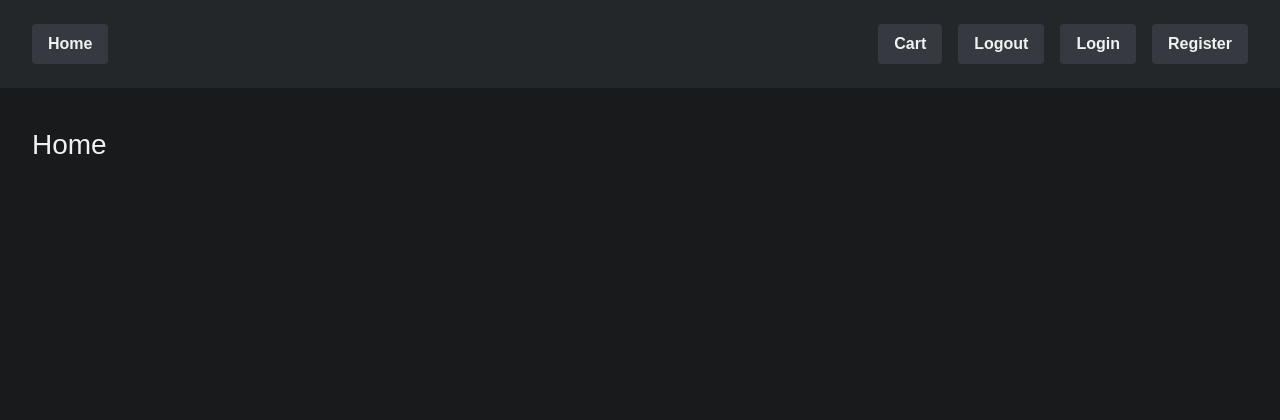
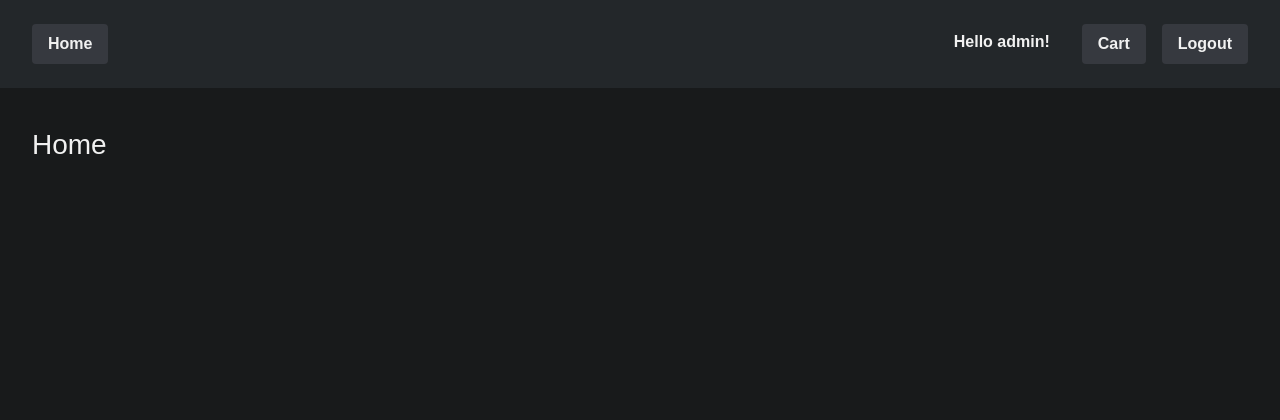
Before and after one commit to Grellou/LiteWebApp, a Flask app: page / in a window 1280 px wide. Shown: the top 420 px of the page. Run offline with Flask 3, Linux system fonts and the light colour scheme; a user stored in the database is signed in.

Commit message:
Register/Login/Logout completed

```diff
--- a/app/__init__.py
+++ b/app/__init__.py
@@ -11,11 +11,11 @@ login_manager = LoginManager()
 @login_manager.user_loader
 def load_user(user_id):
     from app.models import UserModel
+
     return UserModel.query.get(int(user_id))
 
 def create_app():
     app = Flask(__name__)
-
     # Configs
     app.config["SECRET_KEY"] = "dev118"
     app.config["SQLALCHEMY_DATABASE_URI"] = "sqlite:///database.db"
@@ -30,7 +30,7 @@ def create_app():
     # Register blueprints here
     from app.routes.nagivation_route import bp as NavigationBlueprint
     from app.routes.user_route import bp as UserBlueprint
+
     app.register_blueprint(NavigationBlueprint)
     app.register_blueprint(UserBlueprint)
-
     return app
--- a/app/forms.py
+++ b/app/forms.py
@@ -1,12 +1,13 @@
 from flask_wtf import FlaskForm
 from wtforms import StringField, PasswordField, SubmitField
 from wtforms.validators import DataRequired, Length, EqualTo, Email
+
 
 # Form for registration
 class RegistrationForm(FlaskForm):
     username = StringField("Username", validators=[DataRequired(), Length(max=20)])
     email_address = StringField("Email address", validators=[DataRequired(), Email(), Length(max=40)])
-    password1 = PasswordField("Password", validators=[DataRequired(), Length(max=40)])
+    password1 = PasswordField("Password", validators=[DataRequired(), Length(min=8, max=40)])
     password2 = PasswordField("Confirm password", validators=[DataRequired(), EqualTo("password1")])
     submit = SubmitField("Sign up")
 
--- a/app/static/style.css
+++ b/app/static/style.css
@@ -65,6 +65,20 @@ h1 {
     display: inline-block;
 }
 
+.nav-btn:not(a) {
+  border: none;
+  background: none;
+  box-shadow: none;
+  color: inherit;
+  padding: 0.375rem 1rem;
+  display: inline-block;
+  line-height: 1.5;
+  vertical-align: middle;
+  cursor: default;
+  pointer-events: none;
+  text-decoration: none;
+}
+
 .nav-btn:visited,
 .nav-btn:active,
 .nav-btn:focus {
--- a/app/templates/base.html
+++ b/app/templates/base.html
@@ -15,14 +15,19 @@
                     <li><a href="/home" class="nav-btn">Home</a></li>
                 </ul>
                 <ul class="nav-bar nav-right">
-                    <li><a href="/cart" class="nav-btn">Cart</a></li>
-                    <li><a href="/logout" class="nav-btn">Logout</a></li>
-                    <li><a href="/login" class="nav-btn">Login</a></li>
-                    <li><a href="/register" class="nav-btn">Register</a></li>
+                    {% if current_user.is_authenticated %}
+                      <li><span class="nav-btn">Hello {{ current_user.username }}!</span></li>
+                      <li><a href="/cart" class="nav-btn">Cart</a></li>
+                      <li><a href="/logout" class="nav-btn">Logout</a></li>
+                    {% else %}
+                      <li><a href="/login" class="nav-btn">Login</a></li>
+                      <li><a href="/register" class="nav-btn">Register</a></li>
+                    {% endif %}
                 </ul>
             </nav>
         </div>
     </header>
+    <! -- Display flash messages -- >
     <div class="container mt-2">
         {% with messages = get_flashed_messages() %}
             {% if messages %}
```
Also changed, not shown: app/routes/user_route.py (+9 -1 lines), app/routes/nagivation_route.py (line endings or trailing spaces), app/templates/home.html (line endings or trailing spaces), instance/database.db.
